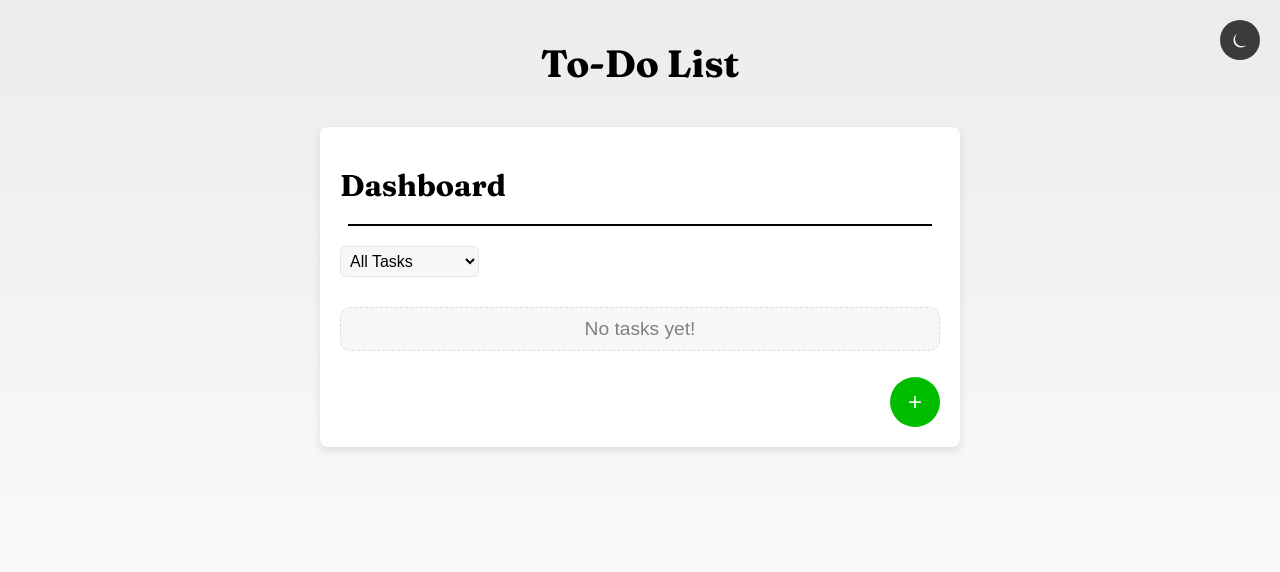
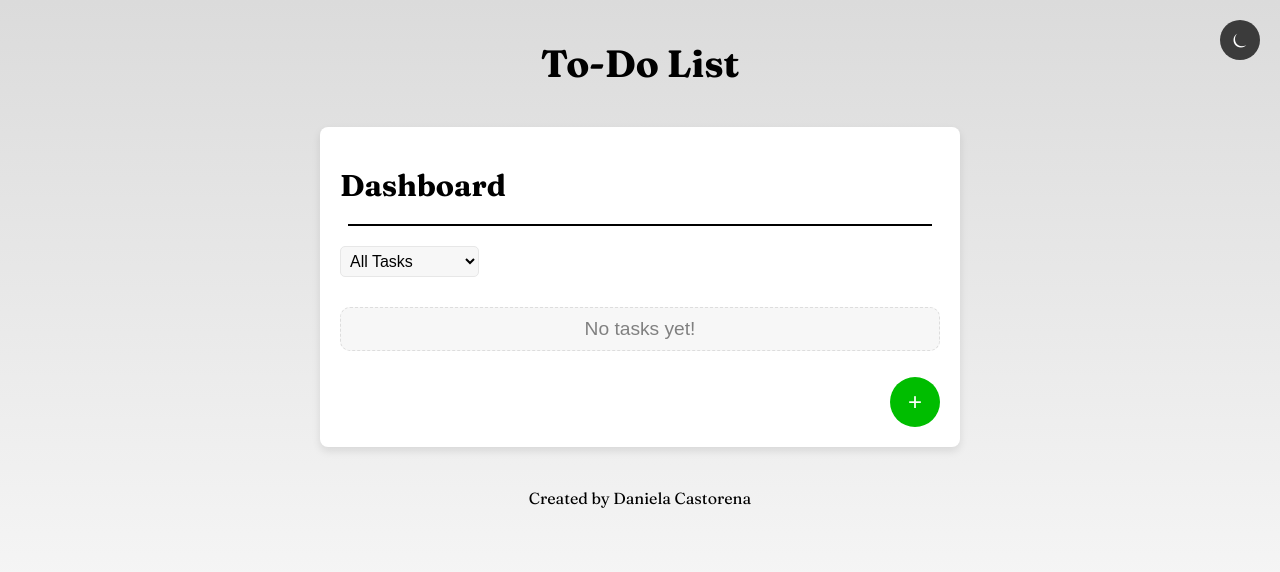
Before and after one commit to DanielaCastorena/To-Do-List, a React (Create React App) app: page / in a window 1280 px wide. Shown: the top 572 px of the page. Built offline with nearby package versions, Linux system fonts and the light colour scheme.

Commit message:
To-Do List

```diff
--- a/src/components/App.css
+++ b/src/components/App.css
@@ -6,23 +6,23 @@ html, body {
   height: 100%;
   margin-bottom: 20px;
   padding: 0;
-  overflow: auto;
 }
 
 body {
-  background: linear-gradient(#ececec, #ffffff);
+  background: linear-gradient(#dbdbdb, #ffffff);
   background-size: cover;
   background-repeat: no-repeat;
   min-height: 100vh;
+  overflow-y: auto;
 }
 
 body.dark-mode {
-  background: linear-gradient(135deg, #000000, #1e1e1e);
+  background: linear-gradient(135deg, #0c0c0c, #232323);
   background-size: cover;
   color: #e7e7e7;
   background-repeat: no-repeat;
   min-height: 100vh;
-  overflow-y: auto;
+  overflow-y: hidden;
 }
 
 body.dark-mode h1,
@@ -474,3 +474,9 @@ body.dark-mode .theme-toggle-btn {
 body.dark-mode .theme-toggle-btn:hover {
   background-color: #e2e2e2;
 }
+
+.footer {
+  font-family: 'Fraunces', serif;
+  text-align: center;
+  padding: 5px;
+}
--- a/src/components/App.js
+++ b/src/components/App.js
@@ -42,6 +42,9 @@ const App = () => {
           <Route path="/" element={<TodoList />} />
           <Route path="/todo" element={<TodoList />} />
         </Routes>
+        <footer className="footer">
+        <p>Created by Daniela Castorena</p>
+      </footer>
       </div>
     </Router>
   );
```
